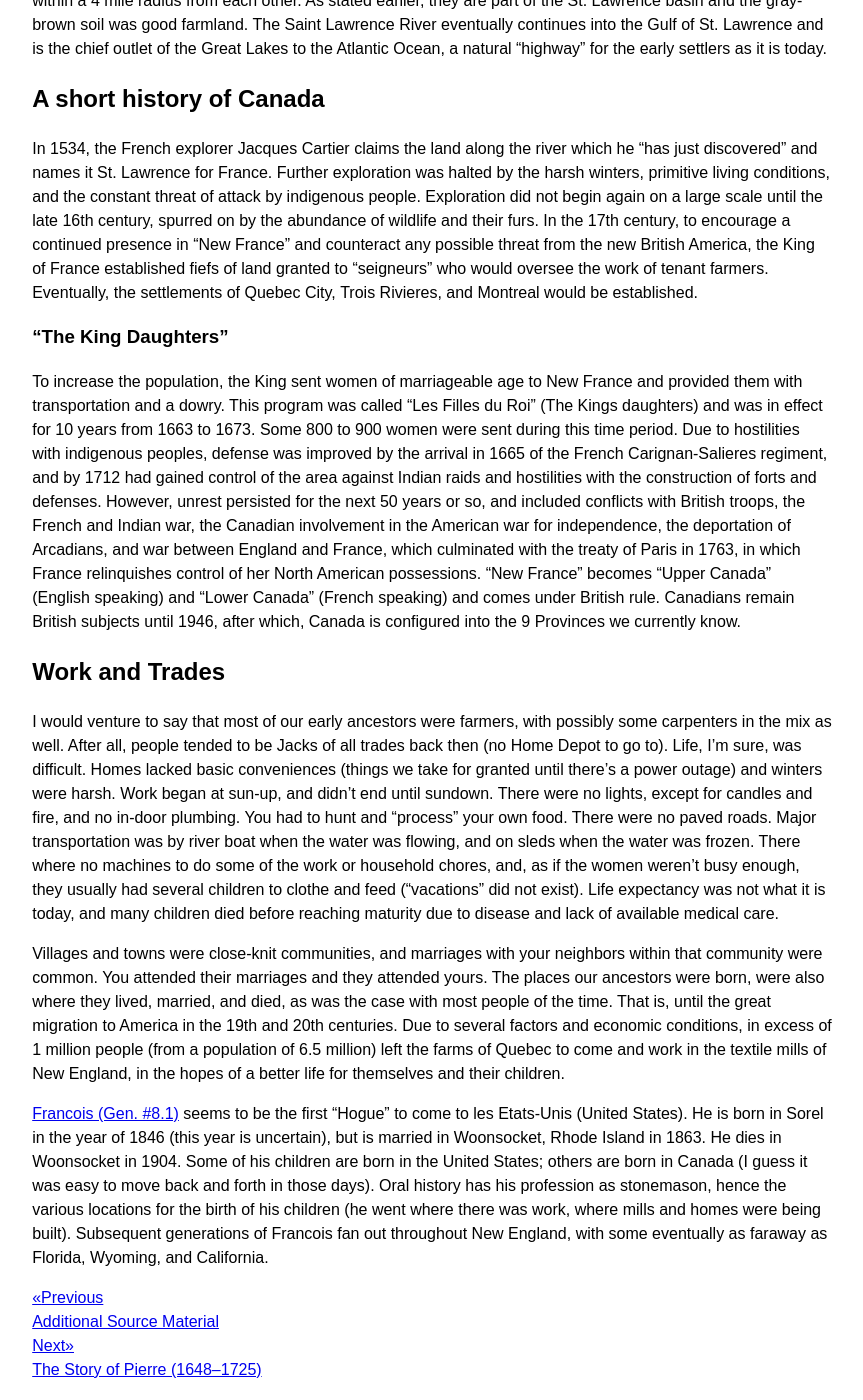
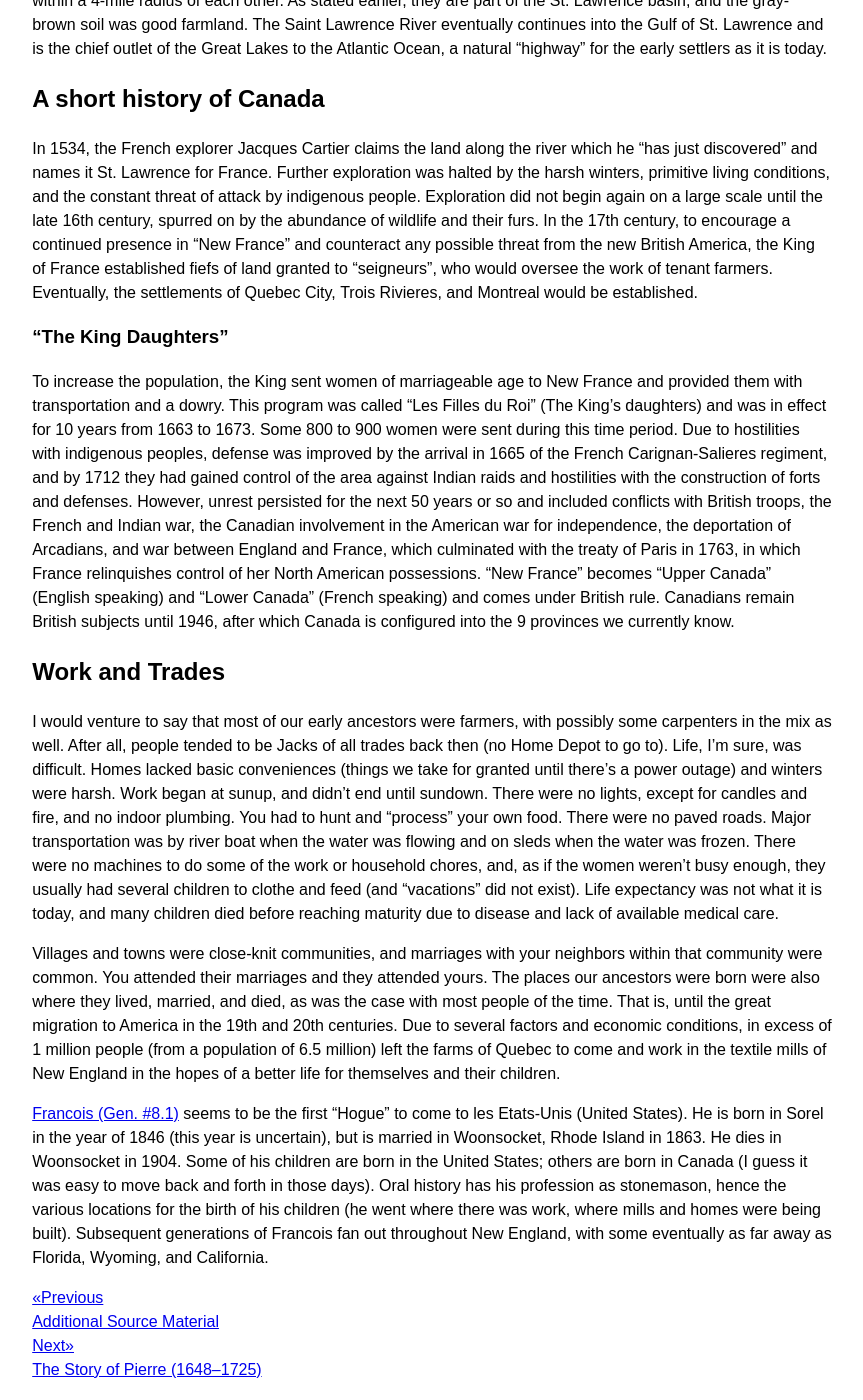
Before and after one commit to highchair/hogue-family-ancestry, a Jekyll site: the page built from _posts/2017-11-25-locations.md, in a window 1280 px wide and 1400 px high, scrolled down 1042 px. Shown: the whole window, without its empty margins (19-882 px from the left). Built offline with Jekyll 4.4.1, drawn with Linux system fonts in a browser that asks for light colours; some of the changed text lies outside the part shown.

Commit message:
Update 2017-11-25-locations.md

```diff
--- a/_posts/2017-11-25-locations.md
+++ b/_posts/2017-11-25-locations.md
@@ -5,32 +5,32 @@
 author: 1947-marcel-g-hogue
 ---
 
-So that you may get a sense, geographically speaking, of where the Hogue’s come from, allow me to briefly describe some of the locations of the towns and villages identified in this body of research, as well as the life and times the Hogue’s lived in.
+So that you may get a sense, geographically speaking, of where the Hogues come from, allow me to briefly describe some of the locations of the towns and villages identified in this body of research, as well as the life and times the Hogues lived in.
 
-First you should know that the name “Hogue” is a derivative of the Old Norse (Scandinavian) word “Haugr”, which means “little hill”, “knoll” or “mound”.
+First you should know that the name “Hogue” is a derivative of the Old Norse (Scandinavian) word “Haugr,” which means “little hill,” “knoll” or “mound.”
 
 ## Jean Hogue and son Pierre
 
-Our story begins when [Jean Hogue]({% link _people/1625-jean-hogue.md %}) (his parents and any previous Hogue’s are unknown) is born about 1625 in <span lang="fr">Amiens</span>, located in the <span lang="fr">Somme</span> River Valley, the historical capital of the <span lang="fr">Picardie</span> region of northern France, some 80 miles north of Paris, of which a portion borders the English Channel and Belgium. He marries Nicole Dubus (her parents are also unknown) in 1646, and a son is born to them in 1648 named [Pierre]({% link _people/1648-pierre-hogue.md %}) (it is unknown if there are other children born of this marriage). At 23 or 24 years of age, Pierre sails to “New France” (now Canada) and arrives in the summer of 1672 (possibly as a member of a military company). He eventually settles in the village of “<span lang="fr">Rivieres-des-Prairies</span>.”
+Our story begins when [Jean Hogue]({% link _people/1625-jean-hogue.md %}) (his parents and any previous Hogues are unknown) is born about 1625 in <span lang="fr">Amiens</span>, located in the <span lang="fr">Somme</span> River Valley, the historical capital of the <span lang="fr">Picardie</span> region of northern France, some 80 miles north of Paris, of which a portion borders the English Channel and Belgium. He marries Nicole Dubus (her parents are also unknown) in 1646, and a son is born to them in 1648 named [Pierre]({% link _people/1648-pierre-hogue.md %}) (it is unknown if there are other children born of this marriage). At 23 or 24 years of age, Pierre sails to “New France” (now Canada) and arrives in the summer of 1672 (possibly as a member of a military company). He eventually settles in the village of “<span lang="fr">Rivieres-des-Prairies</span>.”
 
-<span lang="fr">Riviere-des-Prairies</span> (the village) is frequently referred to as a birthplace or residence, especially in the early years, from the late 1600s and into the 19th century. It is the area in Canada our roots begin. It is located approximately 8 miles (as the crow flies) north of Montreal center on the most north-easterly end of the island; keep in mind that Montreal is an island surrounded by the St Lawrence Seaway (the island of Montreal was originally called <span lang="fr">Hochelaga</span>. <span lang="fr">Riviere-des-Praries</span> (river) flows on the north side dividing the island of Montreal from <span lang="fr">Isle Jesus</span> (present day Laval). The assumption is that we settled in this area because land was available and well suitable for farming. It was also the area most familiar to Pierre, due to his (possible) military service and location of assignment. Generally speaking, people tended to stay where the area was familiar, and back then, where the native population was not hostile or numerous, or at the very least, where they were under constant watch by a military presence. Pierre and his offspring generally stay within this area from roughly 1680 to 1780.
+<span lang="fr">Riviere-des-Prairies</span> (the village) is frequently referred to as a birthplace or residence, especially in the early years, from the late 1600s and into the 19th century. It is the area in Canada where our roots begin. It is located approximately 8 miles (as the crow flies) north of Montreal center on the most north-easterly end of the island; keep in mind that Montreal is an island surrounded by the St. Lawrence Seaway (the island of Montreal was originally called <span lang="fr">Hochelaga</span>. <span lang="fr">Riviere-des-Praries</span> (river) flows on the north side dividing the island of Montreal from <span lang="fr">Isle Jesus</span> (present day Laval). The assumption is that we settled in this area because land was available and well suitable for farming. It was also the area most familiar to Pierre, due to his (possible) military service and location of assignment. Generally speaking, people tended to stay where the area was familiar, and back then, where the native population was not hostile or numerous, or at the very least, where they were under constant watch by a military presence. Pierre and his offspring generally stay within this area from roughly 1680 to 1780.
 
-Other areas that are mentioned, such as <span lang="fr">Pointe-aux-Trembles</span> and the island of <span lang="fr">Isle Jesus</span>, are relatively near to <span lang="fr">Riviere-des-Prairies</span> (the village), both within a 3 mile radius. By the fourth generation, some of the Hogue’s begin moving away from The Homestead and go to places like <span lang="fr">Vercheres</span> and beyond, but still stay within a 20 mile radius of Montreal. The <span lang="fr">Richelieu</span> River, which runs from the St. Laurence River to Lake Champlain in New York State, had several villages established along its banks, some of which are also mentioned in these early years. Historically speaking, the area closest to a source of water were usually the first places people would settle. Also, people did not usually venture far from home back then, taking into consideration that if you wanted to go anywhere, it was either on foot or by horse and carriage.
+Other areas that are mentioned, such as <span lang="fr">Pointe-aux-Trembles</span> and the island of <span lang="fr">Isle Jesus</span>, are relatively near to <span lang="fr">Riviere-des-Prairies</span> (the village), both within a 3-mile radius. By the fourth generation, some of the Hogues begin moving away from The Homestead and go to places like <span lang="fr">Vercheres</span> and beyond, but still stay within a 20-mile radius of Montreal. The <span lang="fr">Richelieu</span> River, which runs from the St. Lawrence River to Lake Champlain in New York State, had several villages established along its banks, some of which are also mentioned in these early years. Historically speaking, the areas closest to a source of water were usually the first places people would settle. Also, people did not usually venture far from home back then, taking into consideration that if you wanted to go anywhere, it was either on foot or by horse and carriage.
 
-<span lang="fr">Riviere-des-Prairies</span> / <span lang="fr">Pointe-aux-Trembles</span> areas are the farthest north-easterly villages of the island, and are within a 4 mile radius from each other. As stated earlier, they are part of the St. Lawrence basin and the gray-brown soil was good farmland. The Saint Lawrence River eventually continues into the Gulf of St. Lawrence and is the chief outlet of the Great Lakes to the Atlantic Ocean, a natural “highway” for the early settlers as it is today.
+<span lang="fr">Riviere-des-Prairies</span> / <span lang="fr">Pointe-aux-Trembles</span> areas are the farthest north-easterly villages of the island, and are within a 4-mile radius of each other. As stated earlier, they are part of the St. Lawrence basin, and the gray-brown soil was good farmland. The Saint Lawrence River eventually continues into the Gulf of St. Lawrence and is the chief outlet of the Great Lakes to the Atlantic Ocean, a natural “highway” for the early settlers as it is today.
 
 ## A short history of Canada
 
-In 1534, the French explorer <span lang="fr">Jacques Cartier</span> claims the land along the river which he “has just discovered” and names it St. Lawrence for France. Further exploration was halted by the harsh winters, primitive living conditions, and the constant threat of attack by indigenous people. Exploration did not begin again on a large scale until the late 16th century, spurred on by the abundance of wildlife and their furs. In the 17th century, to encourage a continued presence in “New France” and counteract any possible threat from the new British America, the King of France established fiefs of land granted to <span lang="fr">“seigneurs”</span> who would oversee the work of tenant farmers. Eventually, the settlements of Quebec City, <span lang="fr">Trois Rivieres</span>, and Montreal would be established.
+In 1534, the French explorer <span lang="fr">Jacques Cartier</span> claims the land along the river which he “has just discovered” and names it St. Lawrence for France. Further exploration was halted by the harsh winters, primitive living conditions, and the constant threat of attack by indigenous people. Exploration did not begin again on a large scale until the late 16th century, spurred on by the abundance of wildlife and their furs. In the 17th century, to encourage a continued presence in “New France” and counteract any possible threat from the new British America, the King of France established fiefs of land granted to <span lang="fr">“seigneurs”</span>, who would oversee the work of tenant farmers. Eventually, the settlements of Quebec City, <span lang="fr">Trois Rivieres</span>, and Montreal would be established.
 
 ### “The King Daughters”
 
-To increase the population, the King sent women of marriageable age to New France and provided them with transportation and a dowry. This program was called “<span lang="fr">Les Filles du Roi</span>” (The Kings daughters) and was in effect for 10 years from 1663 to 1673. Some 800 to 900 women were sent during this time period. Due to hostilities with indigenous peoples, defense was improved by the arrival in 1665 of the French <span lang="fr">Carignan-Salieres</span> regiment, and by 1712 had gained control of the area against Indian raids and hostilities with the construction of forts and defenses. However, unrest persisted for the next 50 years or so, and included conflicts with British troops, the French and Indian war, the Canadian involvement in the American war for independence, the deportation of Arcadians, and war between England and France, which culminated with the treaty of Paris in 1763, in which France relinquishes control of her North American possessions. “New France” becomes “Upper Canada” (English speaking) and “Lower Canada” (French speaking) and comes under British rule. Canadians remain British subjects until 1946, after which, Canada is configured into the 9 Provinces we currently know.
+To increase the population, the King sent women of marriageable age to New France and provided them with transportation and a dowry. This program was called “<span lang="fr">Les Filles du Roi</span>” (The King's daughters) and was in effect for 10 years from 1663 to 1673. Some 800 to 900 women were sent during this time period. Due to hostilities with indigenous peoples, defense was improved by the arrival in 1665 of the French <span lang="fr">Carignan-Salieres</span> regiment, and by 1712 they had gained control of the area against Indian raids and hostilities with the construction of forts and defenses. However, unrest persisted for the next 50 years or so and included conflicts with British troops, the French and Indian war, the Canadian involvement in the American war for independence, the deportation of Arcadians, and war between England and France, which culminated with the treaty of Paris in 1763, in which France relinquishes control of her North American possessions. “New France” becomes “Upper Canada” (English speaking) and “Lower Canada” (French speaking) and comes under British rule. Canadians remain British subjects until 1946, after which Canada is configured into the 9 provinces we currently know.
 
 ## Work and Trades
 
-I would venture to say that most of our early ancestors were farmers, with possibly some carpenters in the mix as well. After all, people tended to be Jacks of all trades back then (no Home Depot to go to). Life, I’m sure, was difficult. Homes lacked basic conveniences (things we take for granted until there’s a power outage) and winters were harsh. Work began at sun-up, and didn’t end until sundown. There were no lights, except for candles and fire, and no in-door plumbing. You had to hunt and “process” your own food. There were no paved roads. Major transportation was by river boat when the water was flowing, and on sleds when the water was frozen. There where no machines to do some of the work or household chores, and, as if the women weren’t busy enough, they usually had several children to clothe and feed (“vacations” did not exist). Life expectancy was not what it is today, and many children died before reaching maturity due to disease and lack of available medical care.
+I would venture to say that most of our early ancestors were farmers, with possibly some carpenters in the mix as well. After all, people tended to be Jacks of all trades back then (no Home Depot to go to). Life, I’m sure, was difficult. Homes lacked basic conveniences (things we take for granted until there’s a power outage) and winters were harsh. Work began at sunup, and didn’t end until sundown. There were no lights, except for candles and fire, and no indoor plumbing. You had to hunt and “process” your own food. There were no paved roads. Major transportation was by river boat when the water was flowing and on sleds when the water was frozen. There were no machines to do some of the work or household chores, and, as if the women weren’t busy enough, they usually had several children to clothe and feed (and “vacations” did not exist). Life expectancy was not what it is today, and many children died before reaching maturity due to disease and lack of available medical care.
 
-Villages and towns were close-knit communities, and marriages with your neighbors within that community were common. You attended their marriages and they attended yours. The places our ancestors were born, were also where they lived, married, and died, as was the case with most people of the time. That is, until the great migration to America in the 19th and 20th centuries. Due to several factors and economic conditions, in excess of 1 million people (from a population of 6.5 million) left the farms of Quebec to come and work in the textile mills of New England, in the hopes of a better life for themselves and their children.
+Villages and towns were close-knit communities, and marriages with your neighbors within that community were common. You attended their marriages and they attended yours. The places our ancestors were born were also where they lived, married, and died, as was the case with most people of the time. That is, until the great migration to America in the 19th and 20th centuries. Due to several factors and economic conditions, in excess of 1 million people (from a population of 6.5 million) left the farms of Quebec to come and work in the textile mills of New England in the hopes of a better life for themselves and their children.
 
-[Francois (Gen. #8.1)]({% link _people/1846-francois-hogue.md %}) seems to be the first “Hogue” to come to <span lang="fr">les Etats-Unis</span> (United States). He is born in Sorel in the year of 1846 (this year is uncertain), but is married in Woonsocket, Rhode Island in 1863. He dies in Woonsocket in 1904. Some of his children are born in the United States; others are born in Canada (I guess it was easy to move back and forth in those days). Oral history has his profession as stonemason, hence the various locations for the birth of his children (he went where there was work, where mills and homes were being built). Subsequent generations of Francois fan out throughout New England, with some eventually as faraway as Florida, Wyoming, and California.
+[Francois (Gen. #8.1)]({% link _people/1846-francois-hogue.md %}) seems to be the first “Hogue” to come to <span lang="fr">les Etats-Unis</span> (United States). He is born in Sorel in the year of 1846 (this year is uncertain), but is married in Woonsocket, Rhode Island in 1863. He dies in Woonsocket in 1904. Some of his children are born in the United States; others are born in Canada (I guess it was easy to move back and forth in those days). Oral history has his profession as stonemason, hence the various locations for the birth of his children (he went where there was work, where mills and homes were being built). Subsequent generations of Francois fan out throughout New England, with some eventually as far away as Florida, Wyoming, and California.
```
